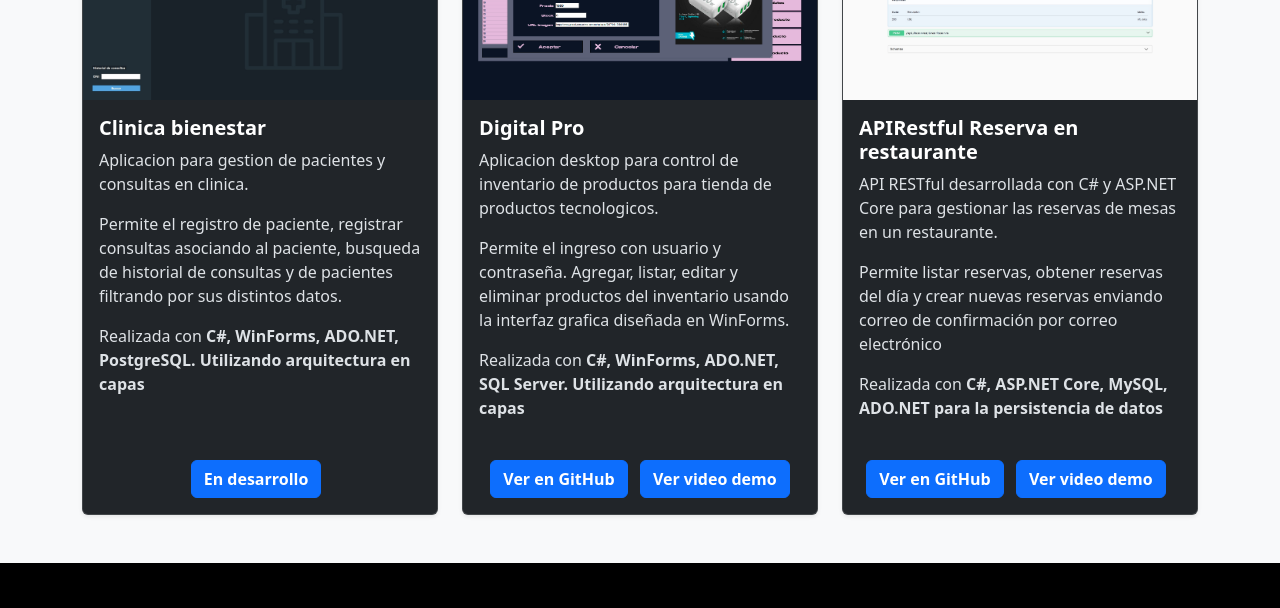
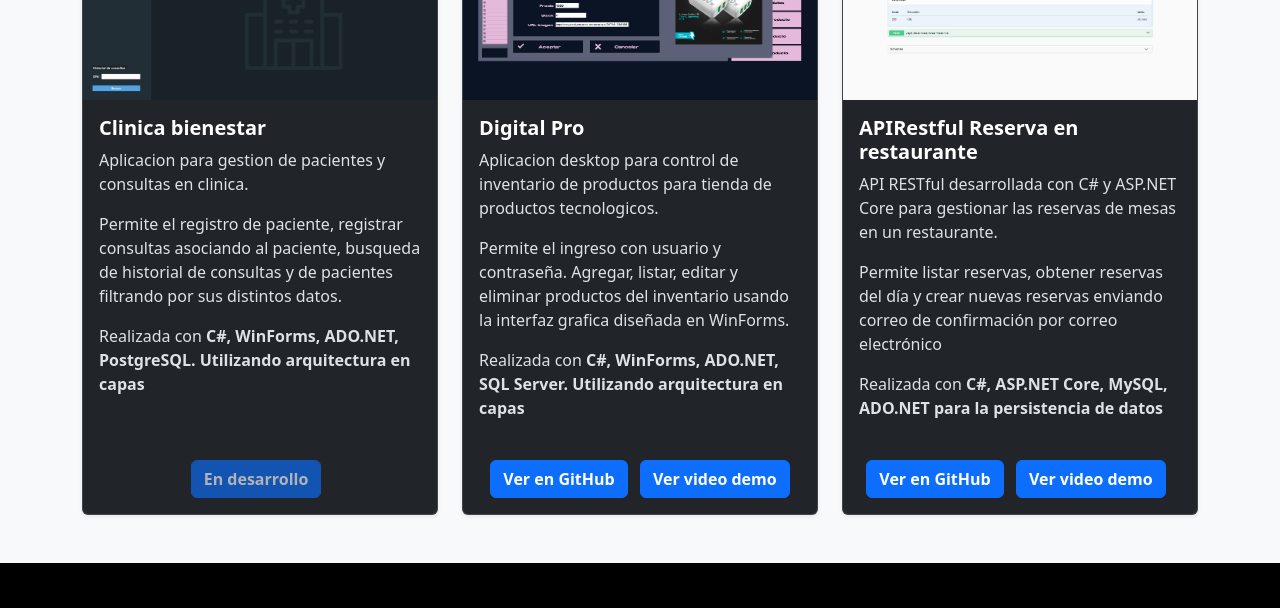
Before and after one commit to damidevel0per/miportfolio.gitgub.io, a plain HTML site: page index.html in a window 1280 px wide. Shown: the part 1437-2045 px from the top of the page. Drawn offline with nearby package versions, Linux system fonts and the light colour scheme.

Commit message:
Update index.html

```diff
--- a/index.html
+++ b/index.html
@@ -87,7 +87,7 @@
                 <p>Realizada con <strong>C#, WinForms, ADO.NET, PostgreSQL. Utilizando arquitectura en capas</strong></p>
               </div>
               <div class="card-footer bg-transparent border-0 text-center" >
-                <a href="" class="btn btn-primary mb-2 me-2" target="_blank"><strong>En desarrollo</strong></a>
+                <button class="btn btn-primary mb-2 me-2" disabled><strong>En desarrollo</strong></button>
               </div>
             </div>
           </div>
```
